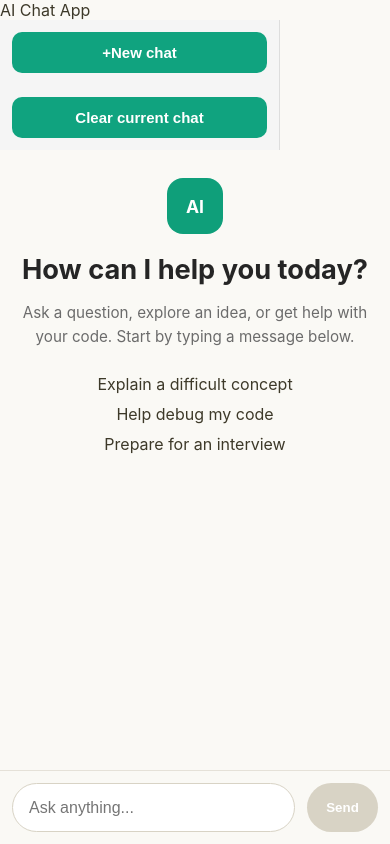
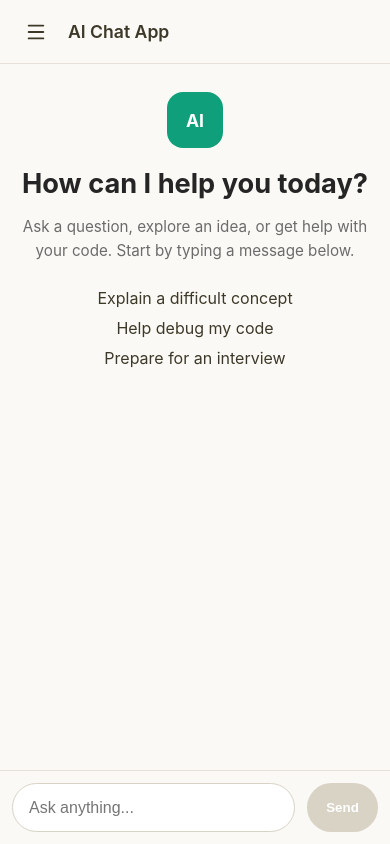
Before and after one commit to Ujjwal-Darnal/AI-Chat-App, a React (Vite) app: page / in a window 390 px wide. Built offline with nearby package versions, Linux system fonts and the light colour scheme.

Commit message:
Add responsive collapsible sidebar navigation

```diff
--- a/src/App.jsx
+++ b/src/App.jsx
@@ -22,6 +22,7 @@ function App() {
 
   const [isLoading, setIsLoading] = useState(false);
   const [error, setError] = useState("");
+  const [isSidebarOpen, setIsSidebarOpen] = useState(false);
 
   const activeChat = chats.find(
     (chat) => chat.id === activeChatId
@@ -106,6 +107,10 @@ function App() {
     setError("");
     setIsLoading(false);
     setActiveChatId(null);
+
+    if (window.innerWidth <= 768) {
+      setIsSidebarOpen(false);
+    }
   }
 
   // Clear the currently active chat
@@ -132,6 +137,10 @@ function App() {
   // Select a chat
   function handleSelectChat(chatId) {
     setActiveChatId(chatId);
+
+    if (window.innerWidth <= 768) {
+      setIsSidebarOpen(false);
+    }
   }
 
   // Delete a chat
@@ -154,15 +163,20 @@ function App() {
     });
   }
 
-  //rename a chat
-  function handleRenameChat(chatId,newTitle){
+  // Rename a chat
+  function handleRenameChat(chatId, newTitle) {
+    setChats((prevChats) =>
+      prevChats.map((chat) =>
+        chat.id === chatId
+          ? {
+              ...chat,
+              title: newTitle,
+            }
+          : chat
+      )
+    );
+  }
 
-    setChats((prevChats)=>prevChats.map((chat)=>
-    chat.id===chatId?{
-      ...chat,title:newTitle,
-    }:chat))
-
-  }
   // Save chats whenever the chats state changes
   useEffect(() => {
     localStorage.setItem(
@@ -171,9 +185,22 @@ function App() {
     );
   }, [chats]);
 
+  function handleToggleSidebar() {
+    setIsSidebarOpen(
+      (previousState) => !previousState
+    );
+  }
+
+  function handleCloseSidebar() {
+    setIsSidebarOpen(false);
+  }
+
   return (
     <div className="app">
-      <Header />
+      <Header
+        isSidebarOpen={isSidebarOpen}
+        onToggleSidebar={handleToggleSidebar}
+      />
 
       <main className="app-layout">
         <Sidebar
@@ -183,7 +210,20 @@ function App() {
           onNewChat={handleNewChat}
           onClearChat={handleClearChat}
           onDeleteChat={handleDeleteChat}
-          onRenameChat = {handleRenameChat}
+          onRenameChat={handleRenameChat}
+          isSidebarOpen={isSidebarOpen}
+        />
+
+        <button
+          type="button"
+          className={`sidebar-backdrop ${
+            isSidebarOpen
+              ? "sidebar-backdrop-visible"
+              : ""
+          }`}
+          onClick={handleCloseSidebar}
+          aria-label="Close sidebar"
+          tabIndex={isSidebarOpen ? 0 : -1}
         />
 
         <ChatWindow
--- a/src/components/Header.jsx
+++ b/src/components/Header.jsx
@@ -1,7 +1,21 @@
-import "../styles/Header.css"
-function Header(){
+import "../styles/Header.css";
+import {Menu} from "lucide-react";
+function Header({isSidebarOpen,onToggleSidebar}){
     return (
-        <header>AI Chat App</header>
+        <header className="header">
+            <button
+            className="sidebar-toggle"
+            type="button"
+            onClick={onToggleSidebar}
+            aria-label= {
+                isSidebarOpen?"Close sidebar":"Open sidebar"
+            }
+            aria-expanded = {isSidebarOpen}
+            >
+                <Menu size = {22}/>
+            </button>
+            <span className="header-title">AI Chat App</span>
+        </header>
     )
 }
 export default Header;
--- a/src/components/Sidebar.jsx
+++ b/src/components/Sidebar.jsx
@@ -1,5 +1,5 @@
 import "../styles/Sidebar.css";
-import { useState,useEffect,useRef } from "react";
+import { useEffect, useRef, useState } from "react";
 
 function Sidebar({
   onNewChat,
@@ -9,6 +9,7 @@ function Sidebar({
   activeChatId,
   onDeleteChat,
   onRenameChat,
+  isSidebarOpen,
 }) {
   const [openMenuId, setOpenMenuId] = useState(null);
   const [editingChatId, setEditingChatId] = useState(null);
@@ -44,26 +45,38 @@ function Sidebar({
     setEditedTitle("");
   }
 
-  useEffect(()=>{
-    function handleClickOutside(event){
-      if(
-        menuRef.current && !menuRef.current.contains(event.target)
-      ){
+  useEffect(() => {
+    function handleClickOutside(event) {
+      if (
+        menuRef.current &&
+        !menuRef.current.contains(event.target)
+      ) {
         setOpenMenuId(null);
       }
     }
-     document.addEventListener("mousedown",handleClickOutside);
 
-     return ()=>{
+    document.addEventListener(
+      "mousedown",
+      handleClickOutside
+    );
+
+    return () => {
       document.removeEventListener(
         "mousedown",
         handleClickOutside
       );
-     };
-  },[]);
+    };
+  }, []);
 
   return (
-    <aside className="sidebar" ref={menuRef}>
+    <aside
+      className={`sidebar ${
+        isSidebarOpen
+          ? "sidebar-open"
+          : "sidebar-closed"
+      }`}
+      ref={menuRef}
+    >
       <button
         type="button"
         className="new-chat-button"
@@ -106,7 +119,9 @@ function Sidebar({
               <button
                 type="button"
                 className="chat-item"
-                onClick={() => onSelectChat(chat.id)}
+                onClick={() =>
+                  onSelectChat(chat.id)
+                }
                 title={chat.title}
               >
                 {chat.title}
@@ -117,9 +132,13 @@ function Sidebar({
               <button
                 type="button"
                 className="chat-menu-trigger"
-                onClick={() => handleToggleMenu(chat.id)}
+                onClick={() =>
+                  handleToggleMenu(chat.id)
+                }
                 aria-label={`Open actions for ${chat.title}`}
-                aria-expanded={openMenuId === chat.id}
+                aria-expanded={
+                  openMenuId === chat.id
+                }
               >
                 ⋮
               </button>
@@ -135,7 +154,9 @@ function Sidebar({
                   <button
                     type="button"
                     className="chat-menu-action"
-                    onClick={() => handleStartRename(chat)}
+                    onClick={() =>
+                      handleStartRename(chat)
+                    }
                   >
                     Rename
                   </button>
--- a/src/styles/App.css
+++ b/src/styles/App.css
@@ -24,8 +24,41 @@ body {
   overflow: hidden;
 }
 
+/* Backdrop is not used on desktop */
+.sidebar-backdrop {
+  display: none;
+}
+
+/* Mobile layout */
 @media (max-width: 768px) {
-  .app-layout {
-    flex-direction: column;
+
+  .sidebar-backdrop {
+    position: fixed;
+    top: 4rem;
+    right: 0;
+    bottom: 0;
+    left: 0;
+
+    display: block;
+    padding: 0;
+    border: none;
+    background: rgba(0, 0, 0, 0.4);
+
+    opacity: 0;
+    visibility: hidden;
+    pointer-events: none;
+
+    z-index: 900;
+    cursor: pointer;
+
+    transition:
+      opacity 0.25s ease,
+      visibility 0.25s ease;
+  }
+
+  .sidebar-backdrop-visible {
+    opacity: 1;
+    visibility: visible;
+    pointer-events: auto;
   }
 }
--- a/src/styles/Header.css
+++ b/src/styles/Header.css
@@ -1,14 +1,32 @@
 .header {
   height: 4rem;
-  background-color: #faf9f5;
-  border-bottom: 1px solid #e5e1d8;
   display: flex;
   align-items: center;
-  padding: 0 1.5rem;
+  gap: 0.75rem;
+  padding: 0 1rem;
+  border-bottom: 1px solid #e5e1d8;
+  background-color: #faf9f5;
+  flex-shrink: 0;
 }
 
-.header h1 {
-  font-size: clamp(1.25rem, 2vw, 1.6rem);
-  font-weight: 700;
-  color: #3d3929;
+.sidebar-toggle {
+  display: flex;
+  align-items: center;
+  justify-content: center;
+  width: 2.5rem;
+  height: 2.5rem;
+  border: none;
+  border-radius: 0.5rem;
+  background: transparent;
+  color: inherit;
+  cursor: pointer;
 }
+
+.sidebar-toggle:hover {
+  background-color: #efede7;
+}
+
+.header-title {
+  font-size: 1.1rem;
+  font-weight: 600;
+}
--- a/src/styles/Sidebar.css
+++ b/src/styles/Sidebar.css
@@ -11,6 +11,25 @@
   flex-direction: column;
   padding: 12px;
   gap: 12px;
+  overflow: hidden;
+  transition:
+    width 0.25s ease,
+    min-width 0.25s ease,
+    padding 0.25s ease,
+    transform 0.25s ease;
+}
+
+.sidebar-open {
+  width: 280px;
+  min-width: 280px;
+}
+
+.sidebar-closed {
+  width: 0;
+  min-width: 0;
+  padding-left: 0;
+  padding-right: 0;
+  border-right: none;
 }
 
 /* ===========================
@@ -134,23 +153,18 @@
   position: absolute;
   right: 0;
   z-index: 9999;
-
   width: 140px;
   padding: 4px;
-
   background: white;
   border: 1px solid #ddd;
   border-radius: 8px;
-
   box-shadow: 0 8px 20px rgba(0, 0, 0, 0.12);
 }
 
-/* First chat opens downward */
 .chat-menu-dropdown.open-down {
   top: calc(100% + 6px);
 }
 
-/* Other chats open upward */
 .chat-menu-dropdown.open-up {
   bottom: calc(100% + 6px);
 }
@@ -178,6 +192,10 @@
   background: #fdeaea;
 }
 
+/* ===========================
+   Rename Input
+=========================== */
+
 .chat-rename-input {
   flex: 1;
   min-width: 0;
@@ -193,3 +211,35 @@
 .chat-rename-input:focus {
   box-shadow: 0 0 0 2px rgba(16, 163, 127, 0.15);
 }
+
+/* ===========================
+   Mobile Sidebar
+=========================== */
+
+@media (max-width: 768px) {
+  .sidebar {
+    position: fixed;
+    top: 4rem;
+    left: 0;
+    bottom: 0;
+
+    width: min(85vw, 320px);
+    min-width: 0;
+    box-sizing: border-box;
+
+    z-index: 1000;
+    padding: 12px;
+    border-right: 1px solid #ddd;
+
+    transform: translateX(-100%);
+    transition: transform 0.25s ease;
+  }
+
+  .sidebar-open {
+    transform: translateX(0);
+  }
+
+  .sidebar-closed {
+    transform: translateX(-100%);
+  }
+}
```
